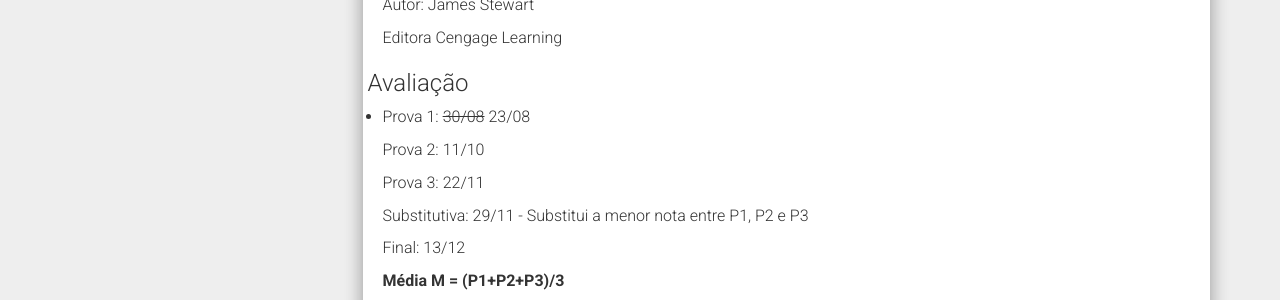
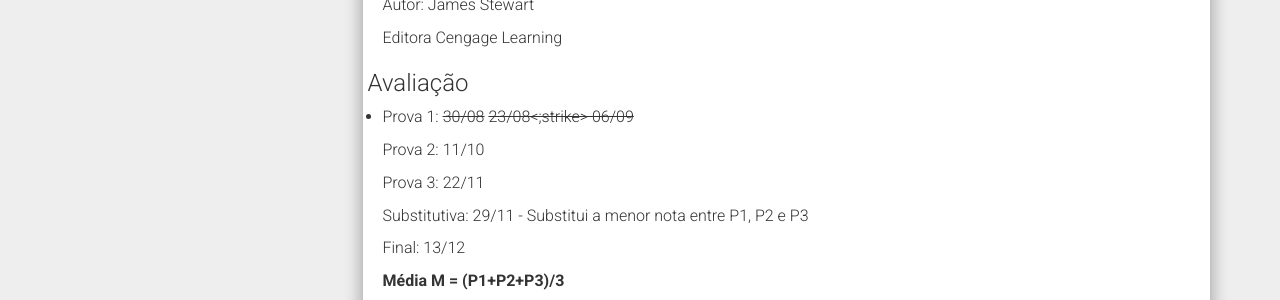
Before and after one commit to chunggnuhc/chunggnuhc.github.io, a Jekyll site: the page built from CMA211AN-Calc2-2sem2018.md, in a window 1280 px wide and 900 px high, scrolled down 354 px. Shown: the part 153-453 px from the top of the window. Built offline with Jekyll 4.4.1, drawn with Linux system fonts in a browser that asks for light colours; nearby versions of some CDN libraries.

Commit message:
Update CMA211AN-Calc2-2sem2018.md

```diff
--- a/CMA211AN-Calc2-2sem2018.md
+++ b/CMA211AN-Calc2-2sem2018.md
@@ -22,7 +22,7 @@
 
 <h3>Avaliação</h3>
 
-- Prova 1: <strike>30/08</strike> 23/08
+- Prova 1: <strike>30/08</strike> <strike>23/08<;strike> 06/09
 
   Prova 2: 11/10
 
```
